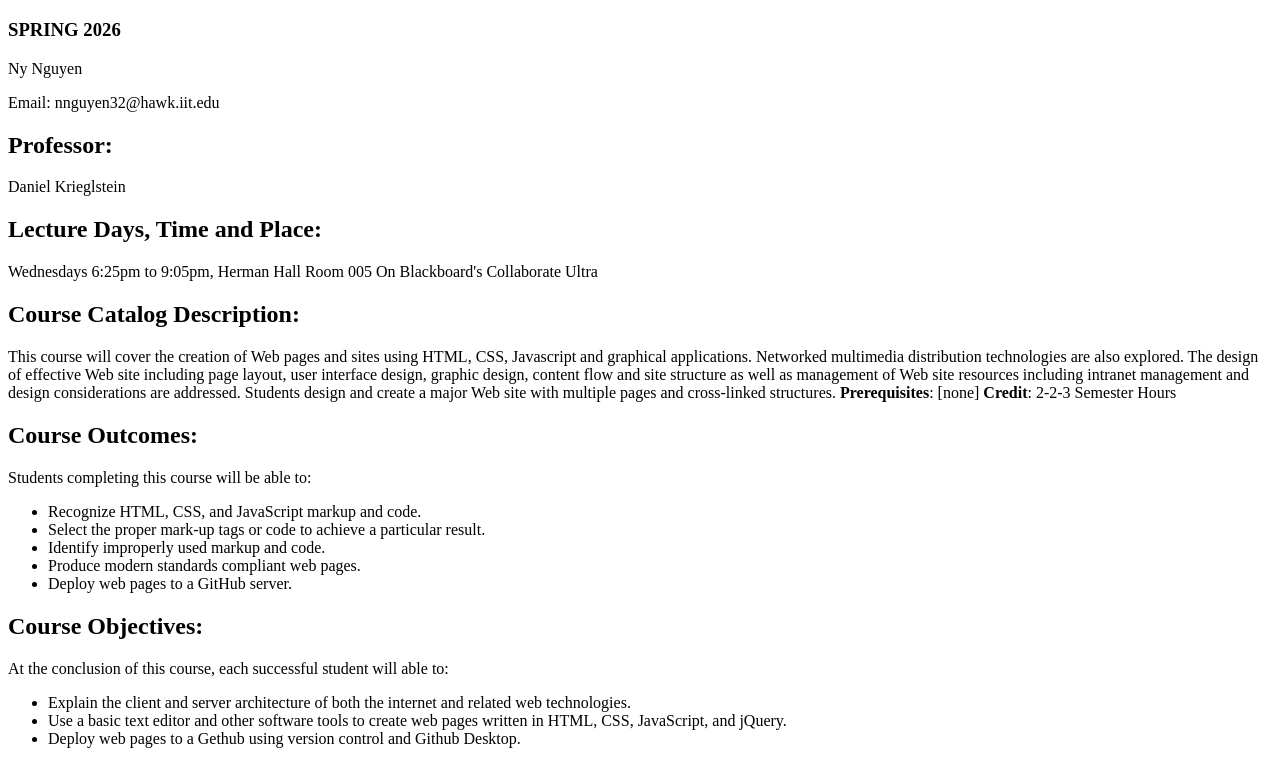
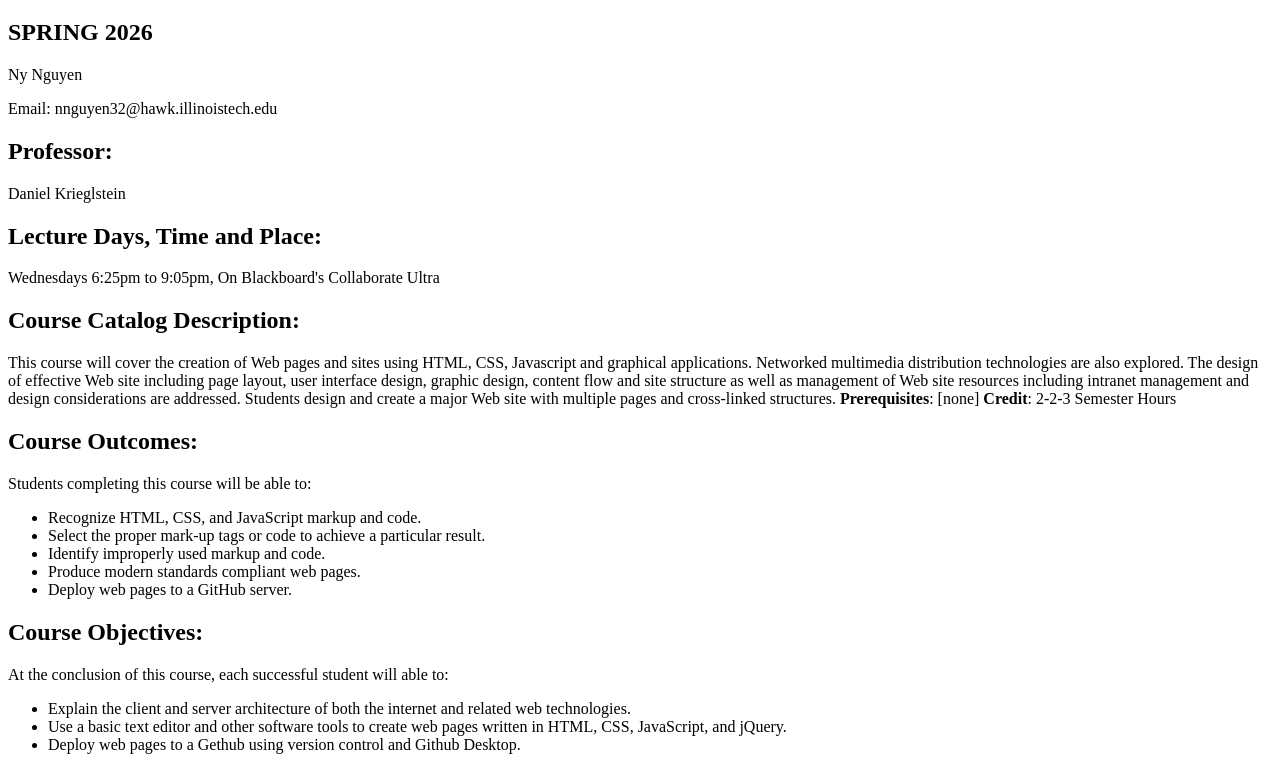
Before and after one commit to NyNguyen03/webdev_lab2, a plain HTML site: page index.html in a window 1280 px wide. Shown: the part 61-831 px from the top of the page. Drawn offline with Linux system fonts and the light colour scheme.

Commit message:
fix the error code

```diff
--- a/index.html
+++ b/index.html
@@ -6,13 +6,13 @@
 </head>
 <body>
   <h1>ITMD-361 Internet Technologies and Web Design</h1>
-  <h3>SPRING 2026</h3>
+  <h2>SPRING 2026</h2>
   <p>Ny Nguyen</p>
-  <p>Email: nnguyen32@hawk.iit.edu</p>
+  <p>Email: nnguyen32@hawk.illinoistech.edu</p>
   <h2>Professor:</h2>
   <p>Daniel Krieglstein</p>
   <h2>Lecture Days, Time and Place:</h2>
-  <p>Wednesdays 6:25pm to 9:05pm, Herman Hall Room 005 On Blackboard's Collaborate Ultra</p>
+  <p>Wednesdays 6:25pm to 9:05pm, On Blackboard's Collaborate Ultra</p>
   <h2>Course Catalog Description:</h2>
   <p>This course will cover the creation of Web pages and sites using HTML, CSS, Javascript and graphical applications. Networked multimedia distribution technologies are also explored. The design of effective Web site including page layout, user interface design, graphic design, content flow and site structure as well as management of Web site resources including intranet management and design considerations are addressed. Students design and create a major Web site with multiple pages and cross-linked structures. <strong>Prerequisites</strong>: [none] <strong>Credit</strong>: 2-2-3 Semester Hours</p>
   <h2>Course Outcomes:</h2>
```
